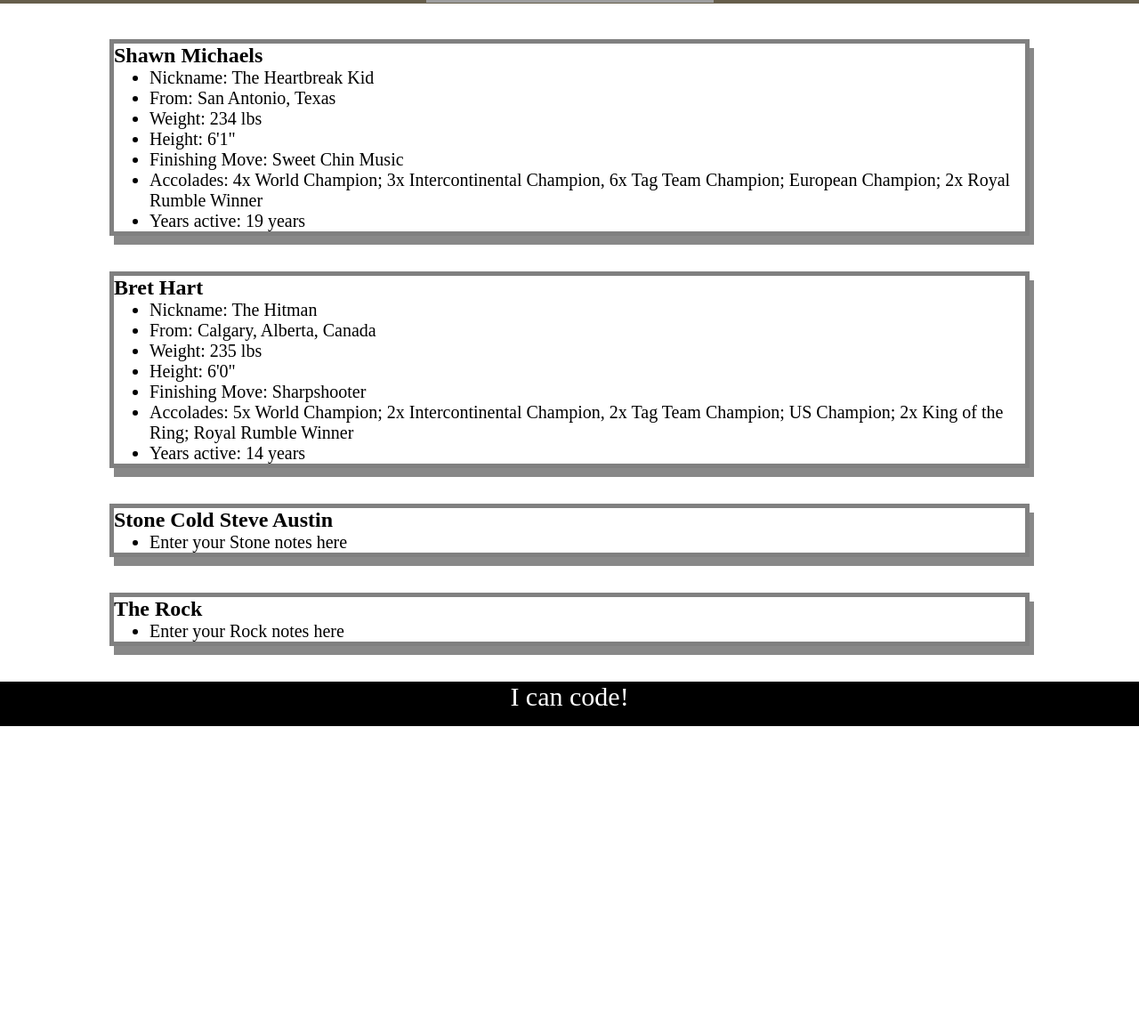
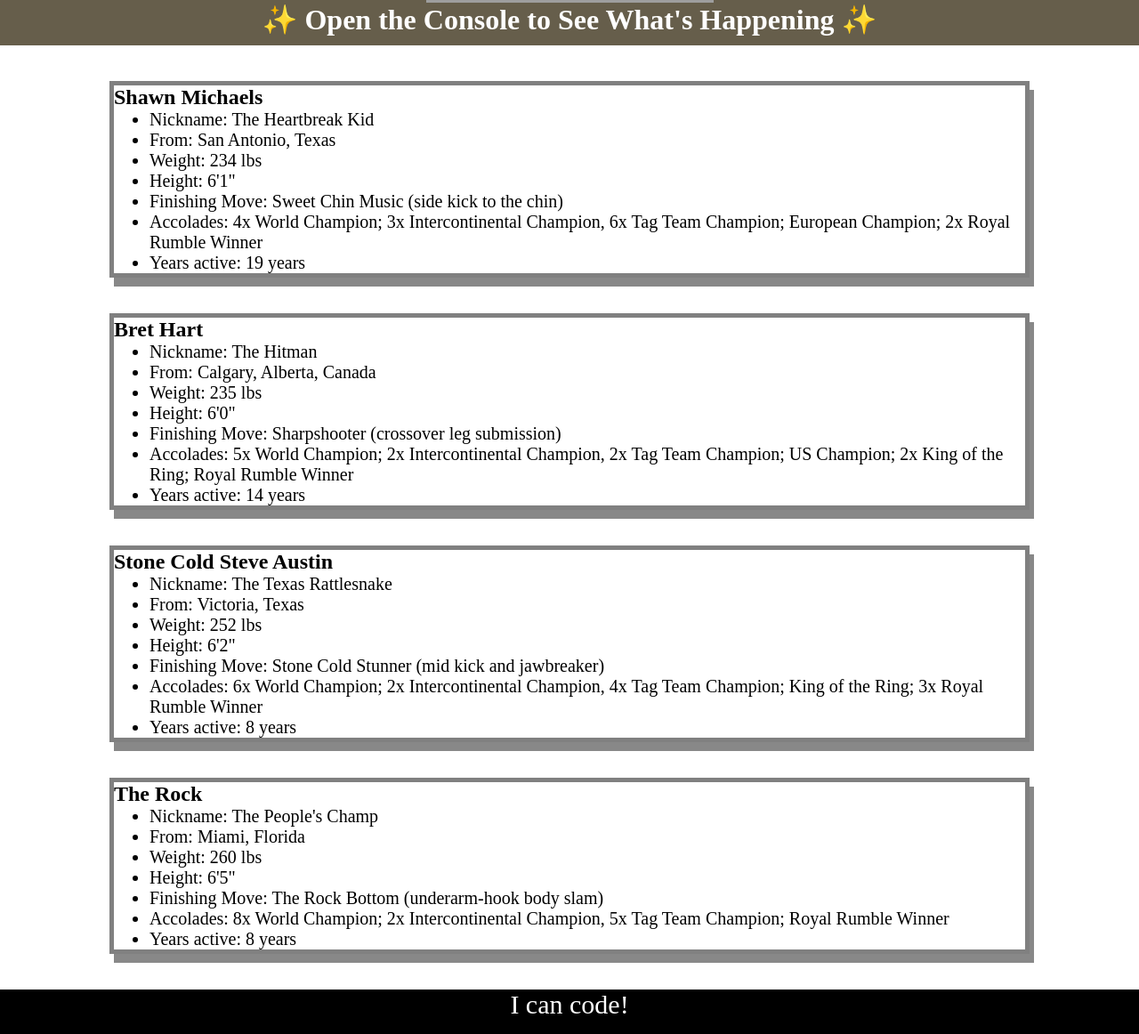
Before and after one commit to mintyry/wwe-practice-bios, a plain HTML site: page index.html in a window 1280 px wide. Shown: the part 249-1411 px from the top of the page at 89% size. Before the commit the page ends 1065 px from the top, so only its background shows below. Drawn offline with Linux system fonts and the light colour scheme; grey boxes are pictures that could not be loaded.

Commit message:
added JS

```diff
--- /dev/null
+++ b/assets/script.js
@@ -0,0 +1,19 @@
+var wrestlers = ['Shawn Michaels', 'Bret Hart', 'Stone Cold', 'The Rock'];
+
+for (var x = 0; x < wrestlers.length; x++) {
+ console.log(wrestlers[x]);
+}
+
+/*
+if (topic === 'Shawn Michaels') {
+ console.log("Shawn Michaels is the GOAT!");
+} else if (topic === 'Bret Hart') {
+ console.log("Bret Hart is the GOAT!");
+} else if (topic === 'Stone Cold') {
+ console.log("Stone Cold is the GOAT!");
+} else if (topic === 'The Rock') {
+ console.log("The Rock is the GOAT!");
+} else {
+ console.log('Tell me you did not just say that!');
+}
+*/
--- a/assets/style.css
+++ b/assets/style.css
@@ -5,7 +5,7 @@
 
 header {
     width: 100%;
-    height: 253px;
+    height: 300px;
     background-color: #665e4b;
     color: white;
 }
--- a/index.html
+++ b/index.html
@@ -10,7 +10,8 @@
   <body>
     <header id="top">
       <h1>WWE Biographies</h1>
-      <img src="https://pbs.twimg.com/media/FNVjBoxX0AkEKKE.jpg" alt="Winged Eagle World Championship" />
+      <a href ="https://www.wwe.com/superstars"><img src="https://pbs.twimg.com/media/FNVjBoxX0AkEKKE.jpg" alt="Winged Eagle World Championship" /></a>
+      <h1>✨ Open the Console to See What's Happening ✨</h1>
     </header>
     <main>
       <section class="card" id="Shawn Michaels">
@@ -20,7 +21,7 @@
         <li>From: San Antonio, Texas</li>
         <li>Weight: 234 lbs</li>
         <li>Height: 6'1"</li>
-        <li> Finishing Move: Sweet Chin Music</li>
+        <li> Finishing Move: Sweet Chin Music (side kick to the chin)</li>
         <li> Accolades: 4x World Champion; 3x Intercontinental Champion, 6x Tag Team Champion; European Champion; 2x Royal Rumble Winner</li>
         <li> Years active: 19 years</li>
        </ul>
@@ -34,7 +35,7 @@
           <li>From: Calgary, Alberta, Canada</li>
           <li>Weight: 235 lbs</li>
           <li>Height: 6'0"</li>
-          <li> Finishing Move: Sharpshooter</li>
+          <li> Finishing Move: Sharpshooter (crossover leg submission)</li>
           <li> Accolades: 5x World Champion; 2x Intercontinental Champion, 2x Tag Team Champion; US Champion; 2x King of the Ring; Royal Rumble Winner</li>
           <li> Years active: 14 years</li>
         </ul>
@@ -44,7 +45,13 @@
       <section class="card" id="Stone Cold">
         <h2>Stone Cold Steve Austin</h2>
         <ul>
-          <li>Enter your Stone notes here</li>
+          <li>Nickname: The Texas Rattlesnake</li>
+          <li>From: Victoria, Texas</li>
+          <li>Weight: 252 lbs</li>
+          <li>Height: 6'2"</li>
+          <li> Finishing Move: Stone Cold Stunner (mid kick and jawbreaker)</li>
+          <li> Accolades: 6x World Champion; 2x Intercontinental Champion, 4x Tag Team Champion; King of the Ring; 3x Royal Rumble Winner</li>
+          <li> Years active: 8 years</li>
         </ul>
 
       </section>
@@ -52,7 +59,13 @@
       <section class="card" id="The Rock">
         <h2>The Rock</h2>
         <ul>
-          <li>Enter your Rock notes here</li>
+          <li>Nickname: The People's Champ</li>
+          <li>From: Miami, Florida</li>
+          <li>Weight: 260 lbs</li>
+          <li>Height: 6'5"</li>
+          <li> Finishing Move: The Rock Bottom (underarm-hook body slam)</li>
+          <li> Accolades: 8x World Champion; 2x Intercontinental Champion, 5x Tag Team Champion; Royal Rumble Winner</li>
+          <li> Years active: 8 years</li>
         </ul>
       </section>
     </main>
@@ -60,5 +73,6 @@
     <footer>
       <p>I can code!</p>
     </footer>
+    <script src="./assets/script.js"></script>
   </body>
 </html>
```
